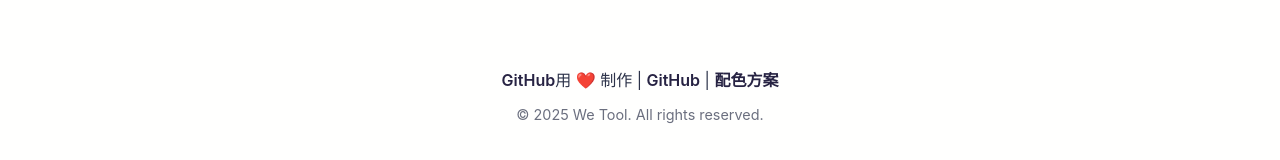
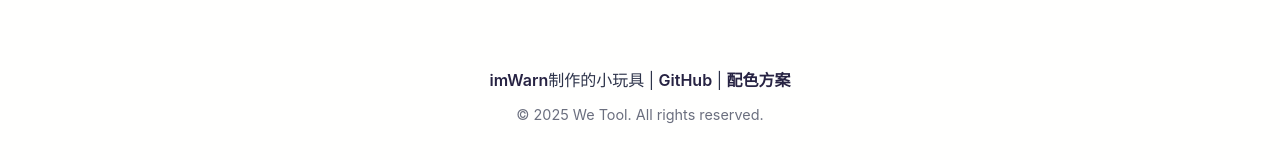
Before and after one commit to imwarn/we-tool, a plain HTML site: page index.html in a window 1280 px wide. Shown: the part 2800-2960 px from the top of the page. Drawn offline with Linux system fonts and the light colour scheme.

Commit message:
fix: i18n.

```diff
--- a/assets/js/i18n.js
+++ b/assets/js/i18n.js
@@ -45,7 +45,8 @@ const i18nData = {
         'badge.enhanced': '增强版',
 
         // 页脚
-        'footer.made': '用 ❤️ 制作',
+        'footer.author': 'imWarn',
+        'footer.made': '制作的小玩具',
         'footer.github': 'GitHub',
         'footer.color': '配色方案'
     },
@@ -85,7 +86,8 @@ const i18nData = {
         'badge.new': '新',
         'badge.enhanced': '增強版',
 
-        'footer.made': '用 ❤️ 製作',
+        'footer.author': 'imWarn',
+        'footer.made': '制作的小玩具',
         'footer.github': 'GitHub',
         'footer.color': '配色方案'
     },
@@ -125,7 +127,8 @@ const i18nData = {
         'badge.new': 'New',
         'badge.enhanced': 'Enhanced',
 
-        'footer.made': 'Made with ❤️',
+        'footer.author': 'imWarn',
+        'footer.made': 'Made something useful',
         'footer.github': 'GitHub',
         'footer.color': 'Color Scheme'
     }
--- a/index.html
+++ b/index.html
@@ -543,7 +543,7 @@
         <a
           href="https://imwarn.com"
           target="_blank"
-          data-i18n="footer.github"
+          data-i18n="footer.author"
           >imWarn</a
         ><span data-i18n="footer.made">制作的小玩具</span> |
         <a
```
Also changed, not shown: tools.html (+1 -1 lines).
